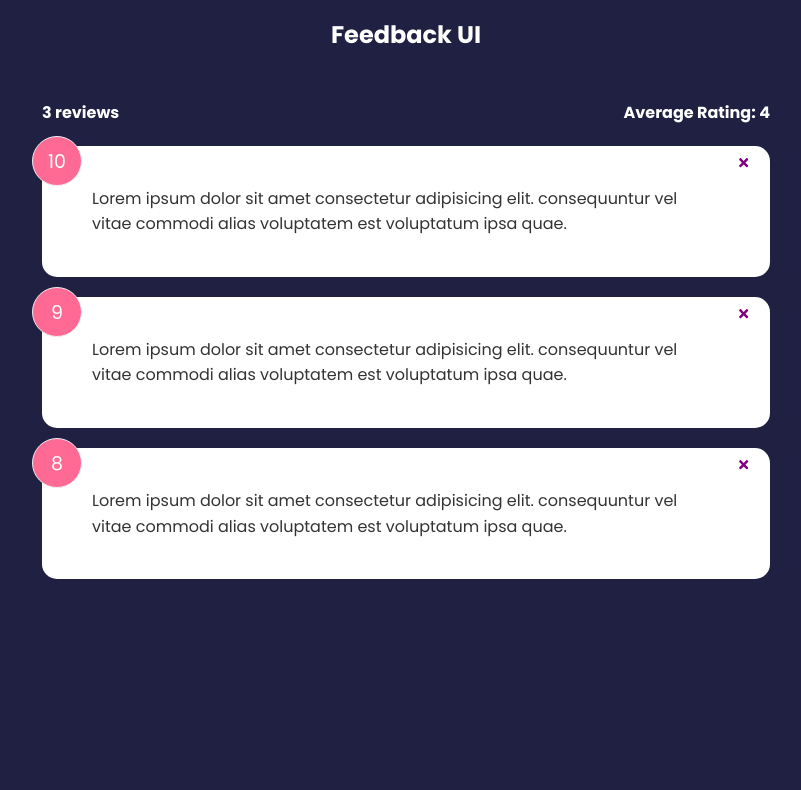
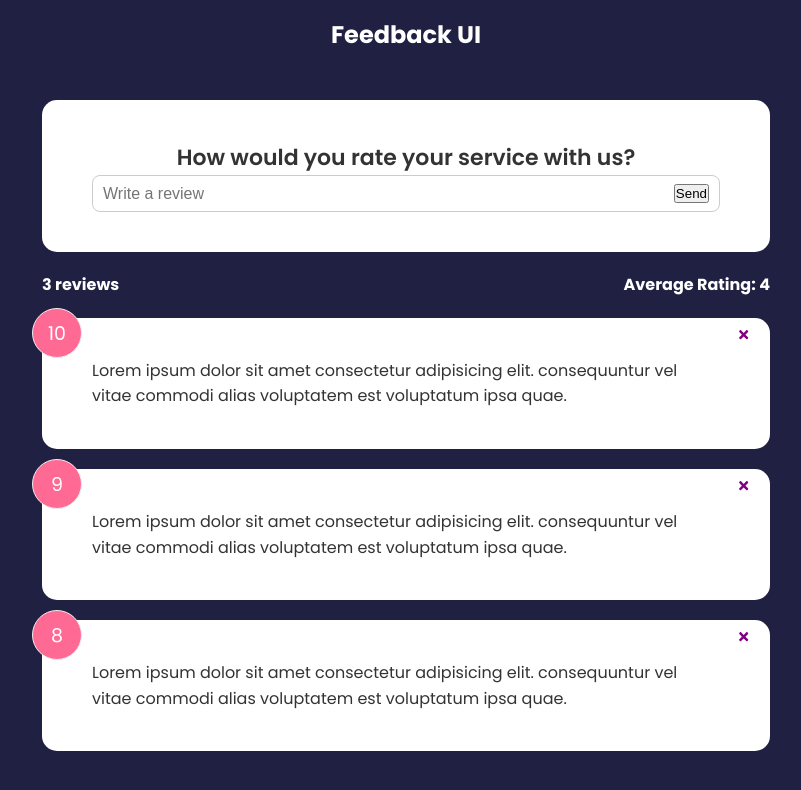
Before and after one commit to robgmerrill/feedback-app, a React (Create React App) app: page / in a window 1280 px wide. Shown: the top 790 px of the page, without its empty margins (234-1035 px from the left). Built offline with nearby package versions, Linux system fonts and the light colour scheme; the HTML template or start-up script is replaced by a standard one.

Commit message:
Add form input and state

```diff
--- a/src/App.js
+++ b/src/App.js
@@ -3,6 +3,7 @@
 import { useState } from 'react';
 import FeedbackData from './data/FeedbackData';
 import FeedbackStats from './components/FeedbackStats'
+import FeedbackForm from './components/FeedbackForm';
 
 function App() {
     const [feedback, setFeedback] = useState(FeedbackData)
@@ -22,6 +23,7 @@
         <>
             <Header text="Feedback UI" />
             <div className="container">
+                <FeedbackForm />
                 <FeedbackStats feedback={feedback} />
                 <FeedbackList feedback={feedback} handleDelete={deleteFeedback}/>
             </div>
--- /dev/null
+++ b/src/components/FeedbackForm.js
@@ -0,0 +1,30 @@
+import React from 'react'
+import Card from './shared/Card';
+import { useState } from 'react';
+
+function FeedbackForm() {
+
+    const [text, setText] = useState('')
+
+    function handleTextChange(e) {
+        console.log(e)
+        setText(e)
+    }
+
+    console.log(text)
+
+  return (
+    <Card>
+        <form>
+            <h2>How would you rate your service with us?</h2>
+            {/* @todo -rating select component */}
+            <div className='input-group'>
+                <input type='text' placeholder='Write a review' onChange={(e) => handleTextChange(e.target.value)} value={text} />
+                <button type='submit'>Send</button>
+            </div>
+        </form>
+    </Card>
+  )
+}
+
+export default FeedbackForm;
```
